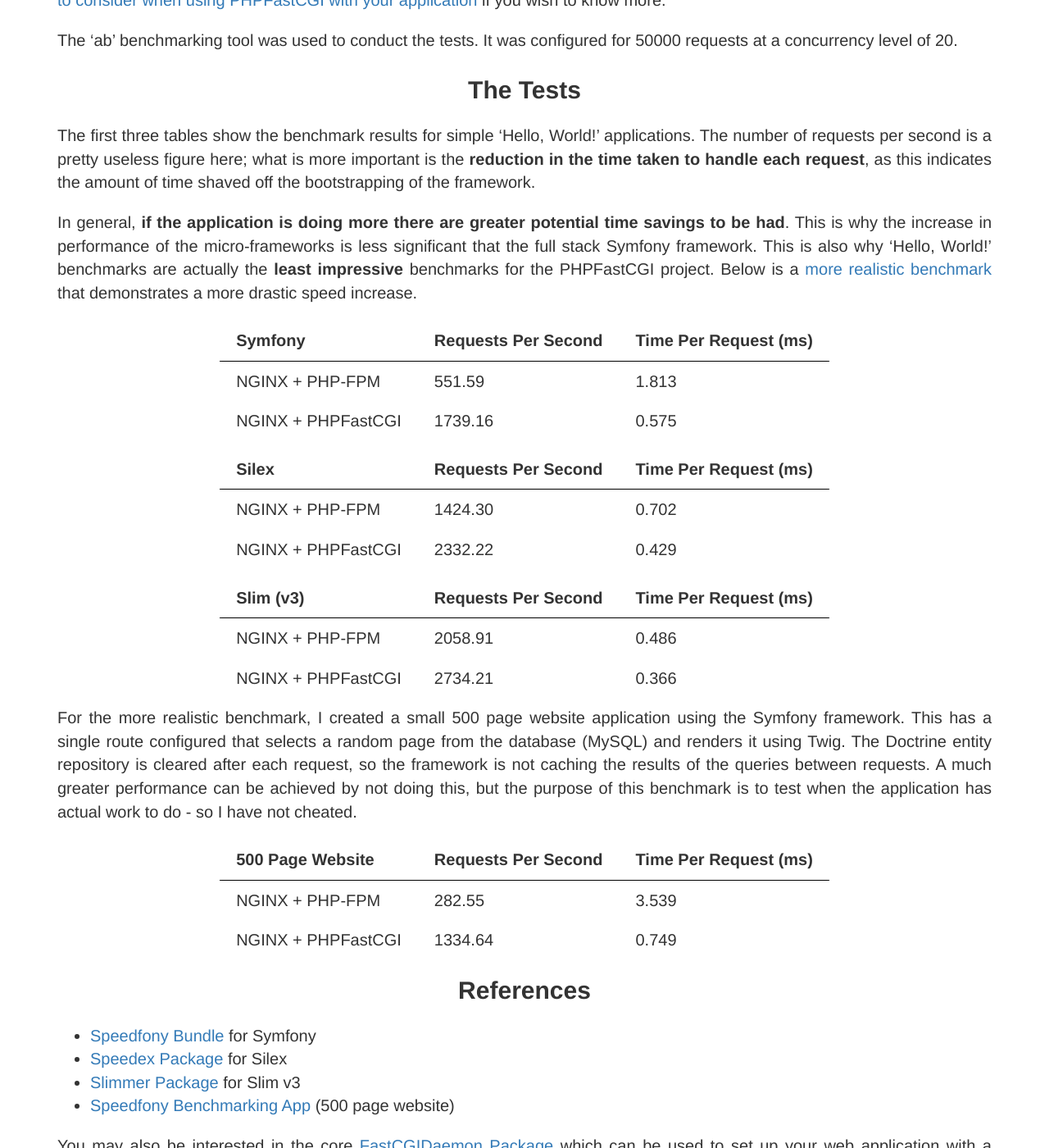
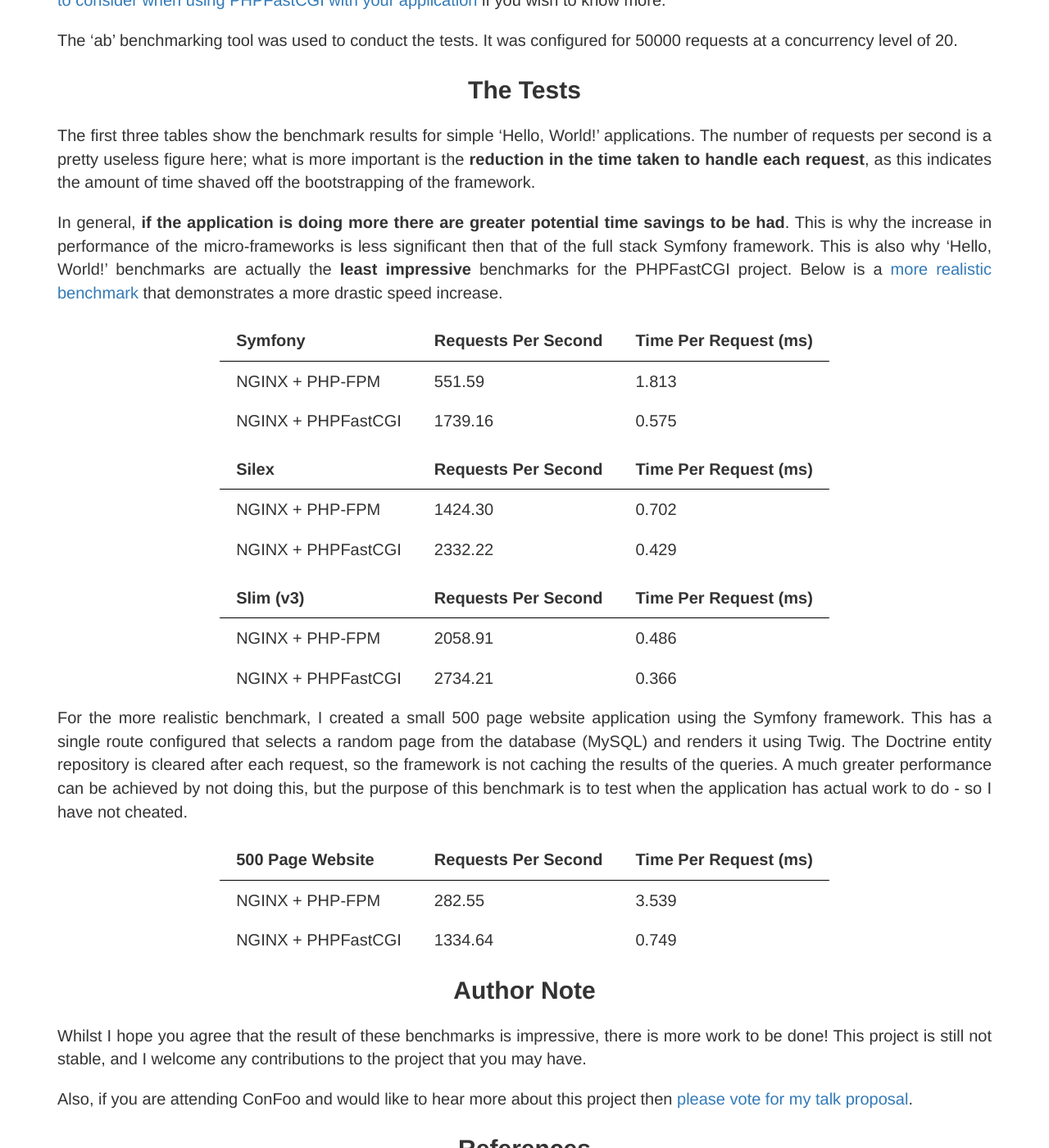
Before and after one commit to PHPFastCGI/phpfastcgi.github.io, a Jekyll site: the page built from _posts/2015-08-24-phpfastcgi-benchmarks-symfony-silex-slim.markdown, in a window 1280 px wide and 1400 px high, scrolled down 944 px. Shown: the whole window at 82% size. Built offline with Jekyll 4.4.1, drawn with Linux system fonts in a browser that asks for light colours; comment, search, counter and statistics services are not loaded; some of the changed text lies outside the part shown.

Commit message:
Author note and corrections to benchmarking article

```diff
--- a/_posts/2015-08-24-phpfastcgi-benchmarks-symfony-silex-slim.markdown
+++ b/_posts/2015-08-24-phpfastcgi-benchmarks-symfony-silex-slim.markdown
@@ -15,7 +15,7 @@
 
 Running inside VMWare Fusion: Ubuntu 64-bit Server 15.04, NGINX, PHP 5.6.4, 2GB RAM and 4 cores (Intel Core i7, 3.4 GHz).
 
-For each of the frameworks, the application was initially benchmarked using the PHP FastCGI Process Manager (PHP-FPM) with the opcache enabled. For the PHPFastCGI benchmarks, a command line application was created for each of the frameworks using the appropriate adapter. Six instances of each application were then launched and NGINX's inbuilt load balancer was used in round-robin mode.
+For each of the frameworks, the application was initially benchmarked using the PHP FastCGI Process Manager (PHP-FPM) with the OPcache enabled. For the PHPFastCGI benchmarks, a command line application was created for each of the frameworks using the appropriate adapter. Six instances of each application were then launched and NGINX's inbuilt load balancer was used in round-robin mode.
 
 Whilst PHP-FPM and PHPFastCGI sound similar, there is a very important difference:
 
@@ -30,7 +30,7 @@
 
 The first three tables show the benchmark results for simple 'Hello, World!' applications. The number of requests per second is a pretty useless figure here; what is more important is the **reduction in the time taken to handle each request**, as this indicates the amount of time shaved off the bootstrapping of the framework.
 
-In general, **if the application is doing more there are greater potential time savings to be had**. This is why the increase in performance of the micro-frameworks is less significant that the full stack Symfony framework. This is also why 'Hello, World!' benchmarks are actually the **least impressive** benchmarks for the PHPFastCGI project. Below is a [more realistic benchmark](#realistic-benchmarks) that demonstrates a more drastic speed increase.
+In general, **if the application is doing more there are greater potential time savings to be had**. This is why the increase in performance of the micro-frameworks is less significant then that of the full stack Symfony framework. This is also why 'Hello, World!' benchmarks are actually the **least impressive** benchmarks for the PHPFastCGI project. Below is a [more realistic benchmark](#realistic-benchmark) that demonstrates a more drastic speed increase.
 
 | Symfony            | Requests Per Second | Time Per Request (ms) |
 |--------------------|---------------------|-----------------------|
@@ -47,12 +47,18 @@
 | NGINX + PHP-FPM    | 2058.91             | 0.486                 |
 | NGINX + PHPFastCGI | 2734.21             | 0.366                 |
 
-<a name="realistic-benchmark"></a>For the more realistic benchmark, I created a small 500 page website application using the Symfony framework. This has a single route configured that selects a random page from the database (MySQL) and renders it using Twig. The Doctrine entity repository is cleared after each request, so the framework is not caching the results of the queries between requests. A much greater performance can be achieved by not doing this, but the purpose of this benchmark is to test when the application has actual work to do - so I have not cheated.
+<a name="realistic-benchmark"></a>For the more realistic benchmark, I created a small 500 page website application using the Symfony framework. This has a single route configured that selects a random page from the database (MySQL) and renders it using Twig. The Doctrine entity repository is cleared after each request, so the framework is not caching the results of the queries. A much greater performance can be achieved by not doing this, but the purpose of this benchmark is to test when the application has actual work to do - so I have not cheated.
 
 | 500 Page Website   | Requests Per Second | Time Per Request (ms) |
 |--------------------|---------------------|-----------------------|
 | NGINX + PHP-FPM    | 282.55              | 3.539                 |
 | NGINX + PHPFastCGI | 1334.64             | 0.749                 |
+
+## Author Note
+
+Whilst I hope you agree that the result of these benchmarks is impressive, there is more work to be done! This project is still not stable, and I welcome any contributions to the project that you may have.
+
+Also, if you are attending ConFoo and would like to hear more about this project then [please vote for my talk proposal](http://confoo.ca/en/call-for-papers/speaker/andrew-carter).
 
 ## References
 
```
